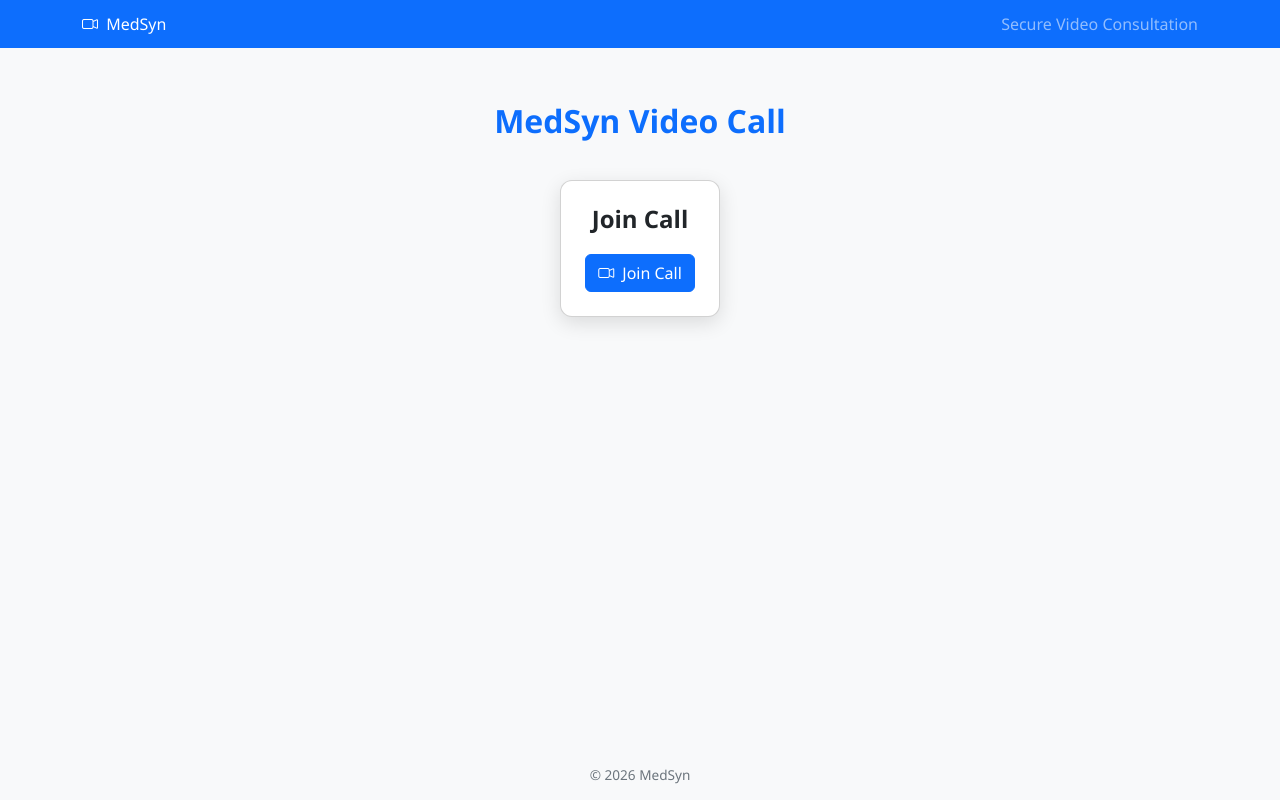
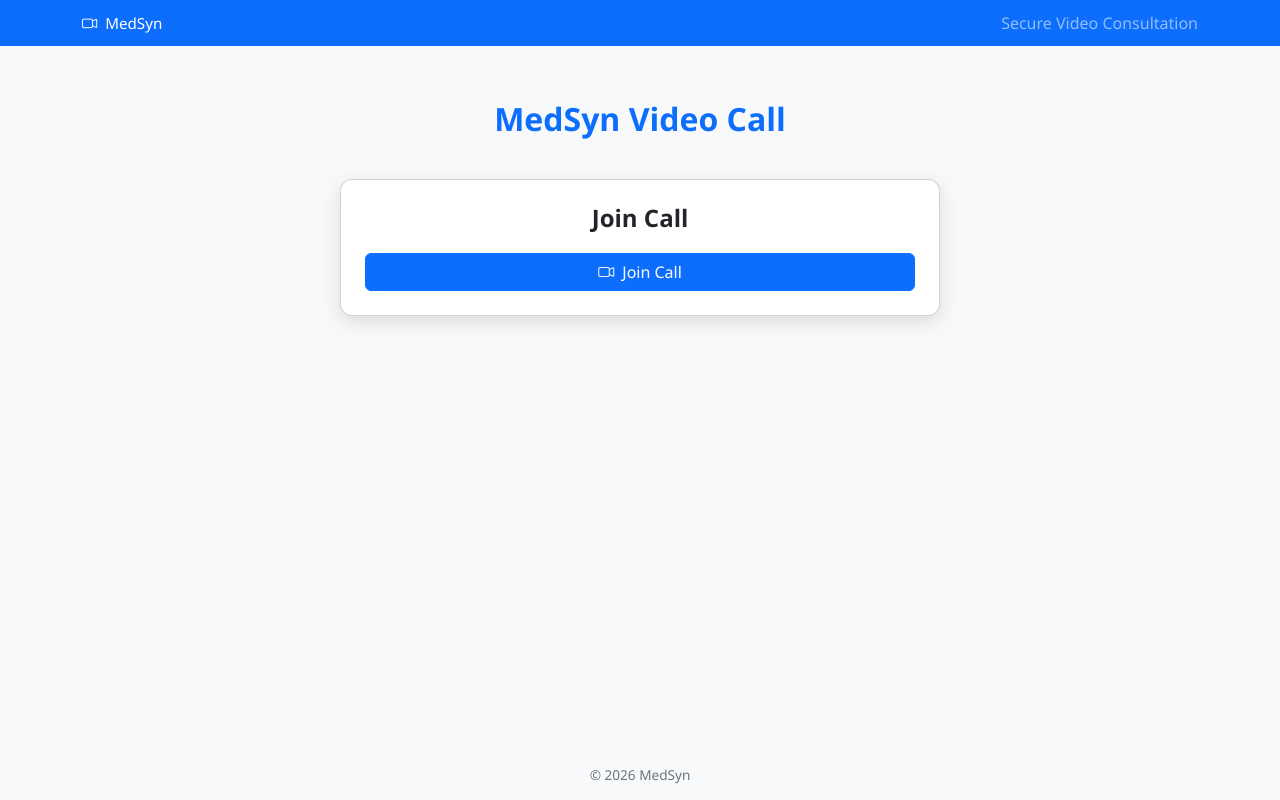
Before and after one commit to larisabalc/MedSyn, a plain HTML site: page video_call/client/video_call.html in a window 1280 px wide. Drawn offline with nearby package versions, Linux system fonts and the light colour scheme.

Commit message:
Added final touches for video_call page

```diff
--- a/video_call/client/video_call.html
+++ b/video_call/client/video_call.html
@@ -36,7 +36,8 @@
             }
 
             #joinCard {
-                max-width: 480px;
+                width: 80%;
+                max-width: 600px;
                 margin: 20px auto;
                 padding: 30px;
                 border-radius: 12px;
@@ -127,26 +128,16 @@
             }
 
             .navbar {
-                min-height: 48px;
-                padding-top: 0.25rem;
-                padding-bottom: 0.25rem;
-            }
+            padding-top: 0.2rem;
+            padding-bottom: 0.2rem;
+            min-height: 44px;
+        }
 
-            .navbar .navbar-brand {
-                font-size: 1rem;
-                line-height: 1.5;
-                padding: 0;
-            }
-
-            .navbar .nav-link {
-                font-size: 0.875rem;
-                padding: 0.25rem 0.5rem;
-            }
-
-            .navbar .badge {
-                font-size: 0.7rem;
-                padding: 0.2em 0.4em;
-            }
+        .navbar .navbar-brand {
+            font-size: 0.95rem;
+            line-height: 1.5;
+            padding: 0;
+        }
 
             body > .navbar {
                 align-self: stretch;
```
